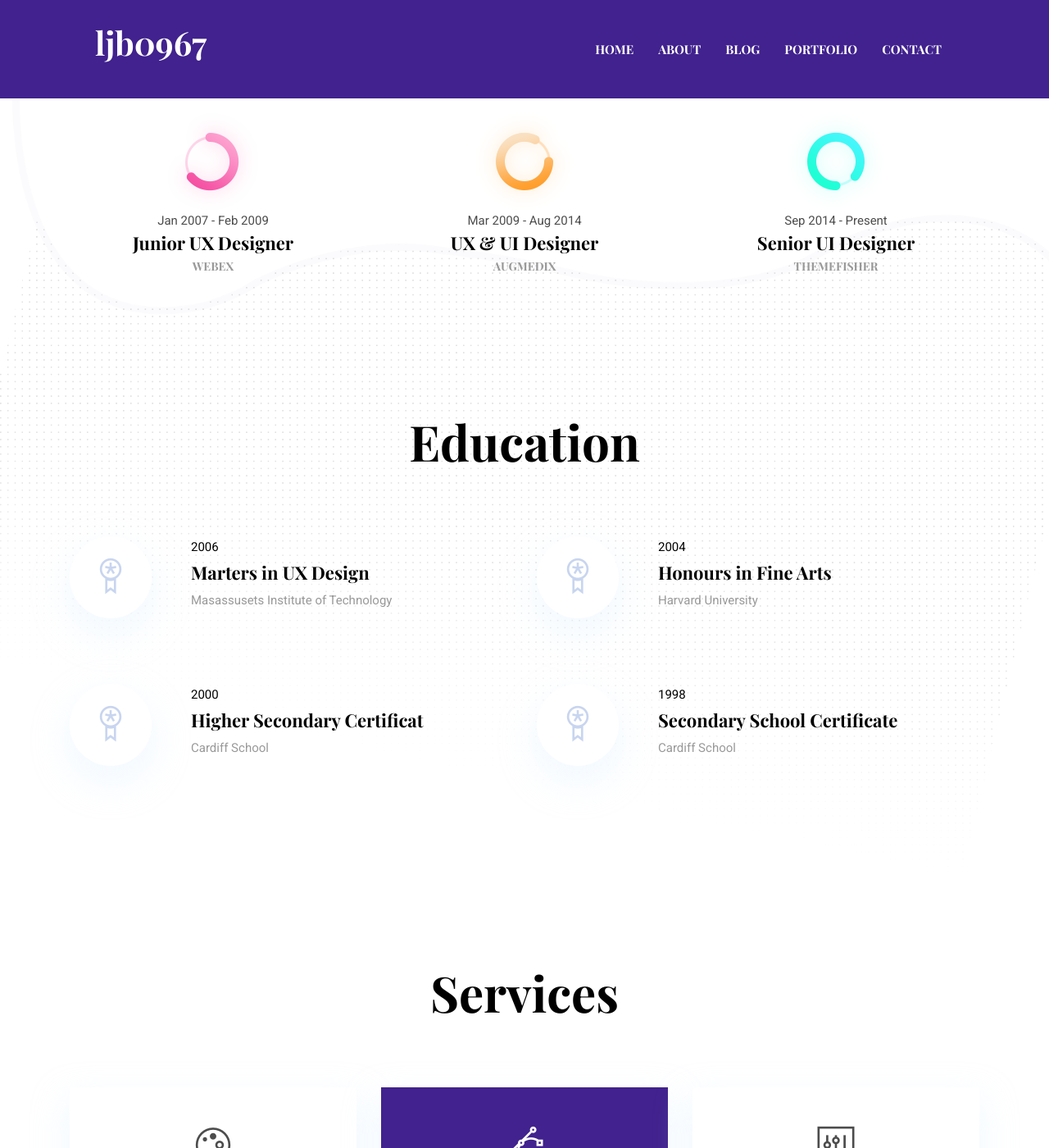
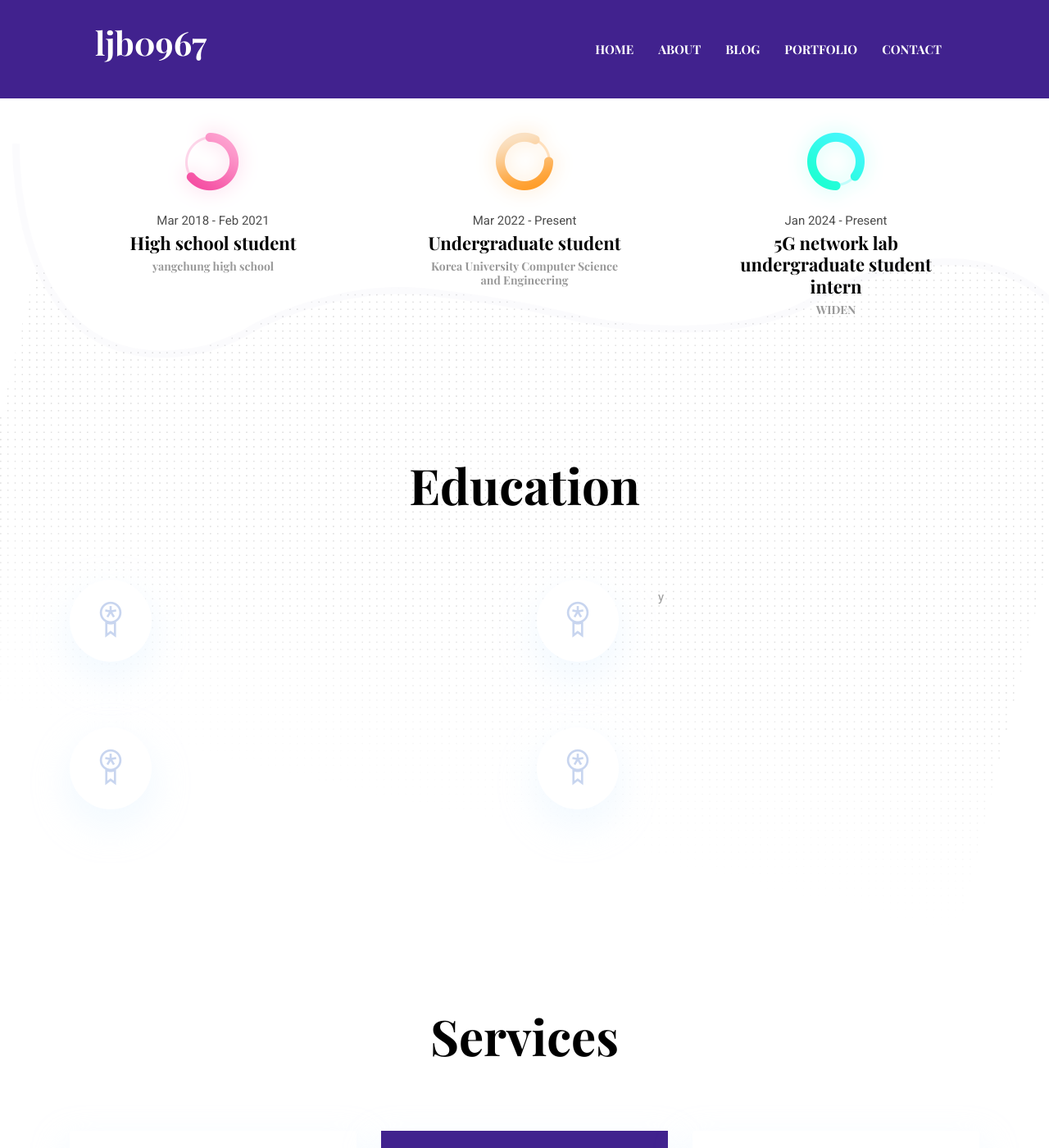
Before and after one commit to ljb0967/ljb0967.github.io, a Jekyll site: the page built from index.html, in a window 1280 px wide and 1400 px high, scrolled down 1946 px. Shown: the whole window at 82% size. Built offline with Jekyll 4.4.1, drawn with Linux system fonts in a browser that asks for light colours; some of the changed text lies outside the part shown.

Commit message:
Update settings.yml

```diff
--- a/_data/settings.yml
+++ b/_data/settings.yml
@@ -89,8 +89,8 @@ team:
 skills-title: Skills
 skills:
   - { name: Web Design, color: "#fdb157", value: "90%" }
-  - { name: Logo Design, color: "#9473e6", value: "60%" }
-  - { name: After Effects, color: "#bdecf6", value: "80%" }
+  - { name: AI research, color: "#9473e6", value: "60%" }
+  - { name: 5G Network, color: "#bdecf6", value: "80%" }
   - { name: Web App, color: "#ffbcaa", value: "70%" }
 
 #-------------------------------
@@ -99,22 +99,22 @@ skills:
 experience-title: Experience
 experience:
   - {
-      name: Junior UX Designer,
+      name: High school student,
       icon: "icon-1.png",
-      date: "Jan 2007 - Feb 2009",
-      organization: "WEBEX",
+      date: "Mar 2018 - Feb 2021",
+      organization: "yangchung high school",
     }
   - {
-      name: UX & UI Designer,
+      name: Undergraduate student,
       icon: "icon-2.png",
-      date: "Mar 2009 - Aug 2014",
-      organization: "AUGMEDIX",
+      date: "Mar 2022 - Present",
+      organization: "Korea University Computer Science and Engineering",
     }
   - {
-      name: Senior UI Designer,
+      name: 5G network lab undergraduate student intern,
       icon: "icon-3.png",
-      date: "Sep 2014 - Present",
-      organization: "THEMEFISHER",
+      date: "Jan 2024 - Present",
+      organization: "WIDEN",
     }
 
 #-------------------------------
@@ -123,24 +123,24 @@ experience:
 education-title: Education
 education:
   - {
-      name: Marters in UX Design,
-      date: "2006",
-      organization: "Masassusets Institute of Technology",
+      name: ,
+      date: "",
+      organization: "",
     }
   - {
-      name: Honours in Fine Arts,
-      date: "2004",
-      organization: "Harvard University",
+      name: ,
+      date: "",
+      organization: "y",
     }
   - {
-      name: Higher Secondary Certificat,
-      date: "2000",
-      organization: "Cardiff School",
+      name: ,
+      date: "",
+      organization: "",
     }
   - {
-      name: Secondary School Certificate,
-      date: "1998",
-      organization: "Cardiff School",
+      name: ,
+      date: "",
+      organization: "",
     }
 
 #-------------------------------
@@ -189,9 +189,9 @@ portfolio-home-items:
 
 # Portfolio Page
 portfolio-label:
-  - { title: "UI/UX Design", type: "design" }
-  - { title: "BRANDING", type: "branding" }
-  - { title: "ILLUSTRATION", type: "illustration" }
+  - { title: "Application", type: "design" }
+  - { title: "AI", type: "branding" }
+  - { title: "Study", type: "illustration" }
 
 portfolio-items:
   - image: "assets/images/portfolio/item-1.png"
```
